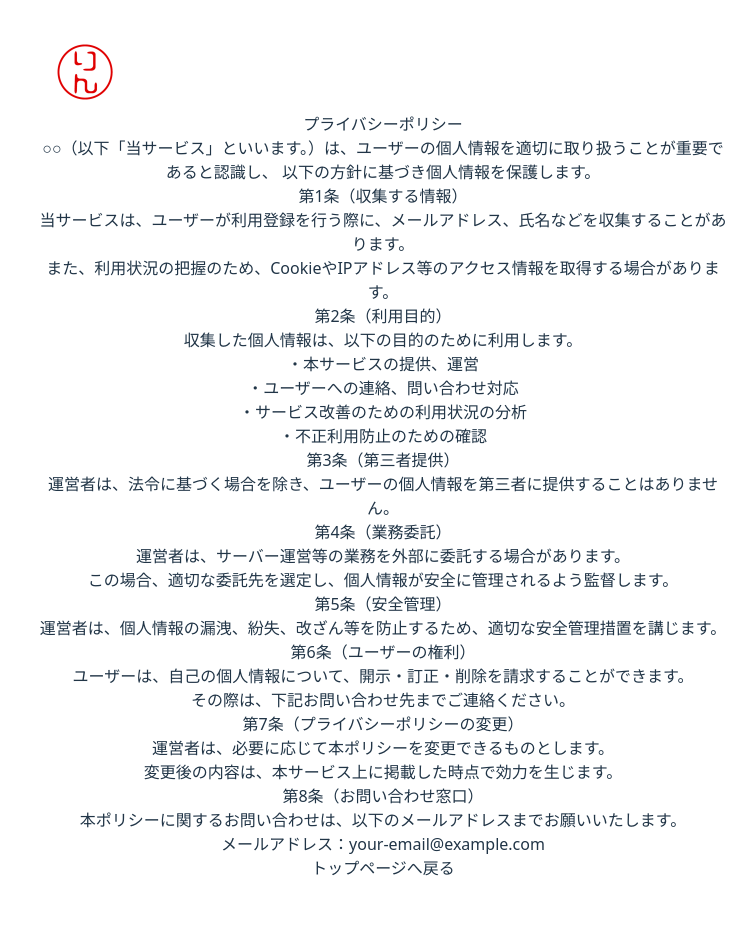
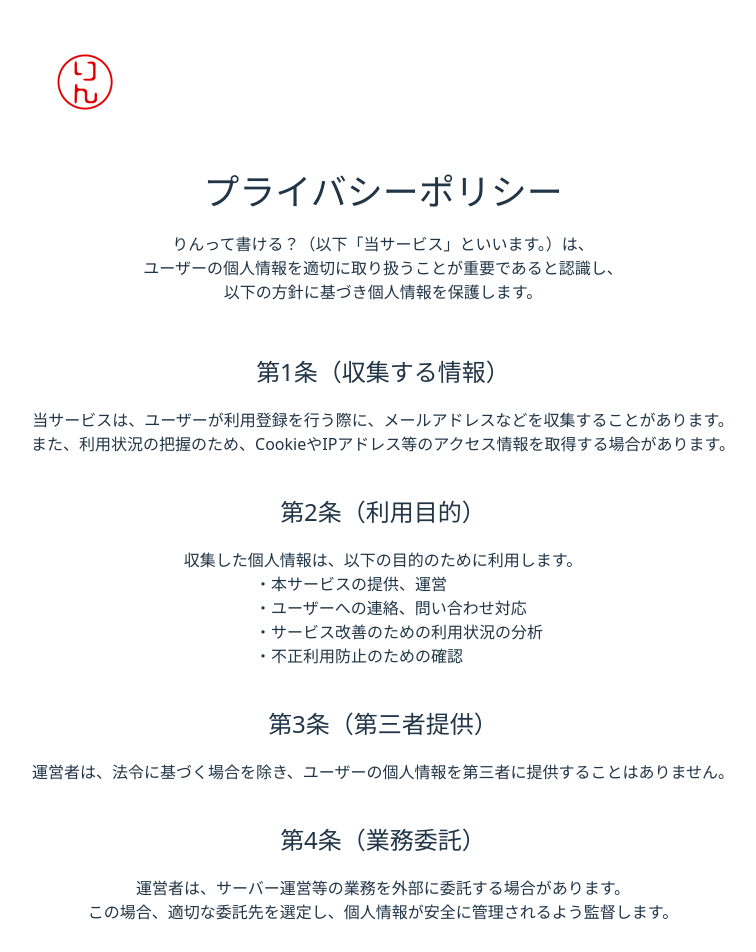
Before and after one commit to Rintaro99/graduation_term, a React (Vite) app in the folder frontend/: page /privacy in a window 1280 px wide. Shown: the top 952 px of the page, without its empty margins (257-1013 px from the left). Built offline with nearby package versions, Linux system fonts and the light colour scheme; no server answers; a web font is replaced by a local one.

Commit message:
tailwind：プライバシーと利用規約ページの見た目完成

```diff
--- a/frontend/src/App.css
+++ b/frontend/src/App.css
@@ -1,7 +1,8 @@
 @import "tailwindcss";
 
 #root {
-  max-width: 1280px;
+  max-width: 1000px;
+  width: 100%;
   margin: 0 auto;
   padding: 2rem;
   text-align: center;
--- a/frontend/src/App.tsx
+++ b/frontend/src/App.tsx
@@ -15,7 +15,7 @@ export default function App() {
 
   return (
     <div className="">
-      <header className="flex justify-between items-center h-10 px-10">
+      <header className="flex justify-between items-center px-10">
         <Link to="/">
           <img src="../public/top_page_logo.jpg" alt="トップページへ" className='w-15'/>
         </Link>
--- a/frontend/src/pages/PrivacyPage.tsx
+++ b/frontend/src/pages/PrivacyPage.tsx
@@ -1,66 +1,94 @@
 import { Link } from "react-router-dom";
+import { Button } from "flowbite-react";
 
 export default function PrivacyPage() {
   return (
-    <div style={{ padding: 20 }}>
-      <h2>プライバシーポリシー</h2>
-        <p>
-            ○○（以下「当サービス」といいます。）は、ユーザーの個人情報を適切に取り扱うことが重要であると認識し、
+    <div className="mt-15">
+      <h2 className="text-4xl">プライバシーポリシー</h2>
+        <p className="mt-5 text-base">
+          りんって書ける？（以下「当サービス」といいます。）は、
+          <br />
+          ユーザーの個人情報を適切に取り扱うことが重要であると認識し、
+          <br />
           以下の方針に基づき個人情報を保護します。
         </p>
 
-        <p>
-            第1条（収集する情報）<br />
-            当サービスは、ユーザーが利用登録を行う際に、メールアドレス、氏名などを収集することがあります。<br />
+        <p className="mt-13 text-2xl">
+          第1条（収集する情報）
+        </p>
+        <p className="mt-5">
+          当サービスは、ユーザーが利用登録を行う際に、メールアドレスなどを収集することがあります。<br />
           また、利用状況の把握のため、CookieやIPアドレス等のアクセス情報を取得する場合があります。
         </p>
 
-        <p>
-            第2条（利用目的）<br />
-            収集した個人情報は、以下の目的のために利用します。<br />
-            ・本サービスの提供、運営<br />
-            ・ユーザーへの連絡、問い合わせ対応<br />
-            ・サービス改善のための利用状況の分析<br />
-            ・不正利用防止のための確認
+        <p className="mt-10 text-2xl">
+          第2条（利用目的）
         </p>
+        <p className="mt-5">
+          収集した個人情報は、以下の目的のために利用します。
+        </p>
+        <ul className="text-left pl-60">
+          <li>
+            <p>・本サービスの提供、運営</p>
+          </li>
+          <li>
+            <p>・ユーザーへの連絡、問い合わせ対応</p>
+          </li>
+          <li>
+            <p>・サービス改善のための利用状況の分析</p>
+          </li>
+          <li>
+            <p>・不正利用防止のための確認</p>
+          </li>
+        </ul>
 
-        <p>
-            第3条（第三者提供）<br />
+        <p className="mt-10 text-2xl">
+          第3条（第三者提供）
+        </p>
+        <p className="mt-5">
           運営者は、法令に基づく場合を除き、ユーザーの個人情報を第三者に提供することはありません。
         </p>
 
-        <p>
-            第4条（業務委託）<br />
+        <p className="mt-10 text-2xl">
+          第4条（業務委託）
+        </p>
+        <p className="mt-5">
           運営者は、サーバー運営等の業務を外部に委託する場合があります。<br />
           この場合、適切な委託先を選定し、個人情報が安全に管理されるよう監督します。
         </p>
 
-        <p>
-            第5条（安全管理）<br />
+        <p className="mt-10 text-2xl">
+          第5条（安全管理）
+        </p>
+        <p className="mt-5">
           運営者は、個人情報の漏洩、紛失、改ざん等を防止するため、適切な安全管理措置を講じます。
         </p>
 
-        <p>
-            第6条（ユーザーの権利）<br />
+        <p className="mt-10 text-2xl">
+          第6条（ユーザーの権利）
+        </p>
+        <p className="mt-5">
           ユーザーは、自己の個人情報について、開示・訂正・削除を請求することができます。<br />
           その際は、下記お問い合わせ先までご連絡ください。
         </p>
 
-        <p>
-            第7条（プライバシーポリシーの変更）<br />
+        <p className="mt-10 text-2xl">
+          第7条（プライバシーポリシーの変更）
+        </p>
+        <p className="mt-5">
           運営者は、必要に応じて本ポリシーを変更できるものとします。<br />
           変更後の内容は、本サービス上に掲載した時点で効力を生じます。
         </p>
 
-        <p>
-            第8条（お問い合わせ窓口）<br />
+        <p className="mt-10 text-2xl">
+          第8条（お問い合わせ窓口）
+        </p>
+        <p className="mt-5">
           本ポリシーに関するお問い合わせは、以下のメールアドレスまでお願いいたします。<br />
           メールアドレス：your-email@example.com
         </p>
         <div>
-        <Link to="/">
-          トップページへ戻る
-        </Link>
+        <Button as={ Link } to="/" color="pink" className="mt-15 inline-flex">トップページへ戻る</Button>
       </div>
     </div>
   );
--- a/frontend/src/pages/TermsPage.tsx
+++ b/frontend/src/pages/TermsPage.tsx
@@ -1,33 +1,43 @@
 import { Link } from "react-router-dom";
+import { Button } from "flowbite-react";
 
 export default function TermsPage() {
   return (
-    <div style={{ padding: 20 }}>
-      <h2>利用規約</h2>
-      <p>
-        本利用規約（以下「本規約」といいます。）は、○○（以下「当サービス」といいます。）の利用条件を定めるものです。
+    <div className="mt-15">
+      <h2 className="text-4xl">利用規約</h2>
+      <p className="mt-5 text-base">
+        本利用規約（以下「本規約」といいます。）は、
+        <br />
+        りんって書ける？（以下「当サービス」といいます。）の利用条件を定めるものです。
+        <br />
         ユーザーは、本サービスを利用することにより、本規約に同意したものとみなされます。
       </p>
 
-      <p>
-        第1条（適用）<br />
+      <p className="mt-13 text-2xl">
+        第1条（適用）
+      </p>
+      <p className="mt-5">
         本規約は、ユーザーと当サービスの運営者との間のサービス利用に関わる一切の関係に適用されます。
       </p>
 
-      <p>
-        第2条（利用登録）<br />
+      <p className="mt-10 text-2xl">
+        第2条（利用登録）
+      </p>
+      <p className="mt-5 text-left pl-10">
         1. ユーザーは、本規約に同意の上、所定の方法により利用登録を行うものとします。<br />
         2. 登録時に虚偽の情報を提供することを禁止します。
       </p>
 
-      <p>
-        第3条（アカウント管理）<br />
+      <p className="mt-10 text-2xl">
+        第3条（アカウント管理）
+      </p>
+      <p className="mt-5 text-left pl-10">
         1. ユーザーは、自己の責任においてアカウントおよびパスワードを管理するものとします。<br />
         2. アカウントを第三者に譲渡、貸与することはできません。
       </p>
-      <Link to="/">
-          トップページへ戻る
-      </Link>
+
+
+      <Button as={ Link } to="/" color="pink" className="mt-15 inline-flex">トップページへ戻る</Button>
     </div>
   );
 }
```
Lines whose indentation alone changed are shown as unchanged.
